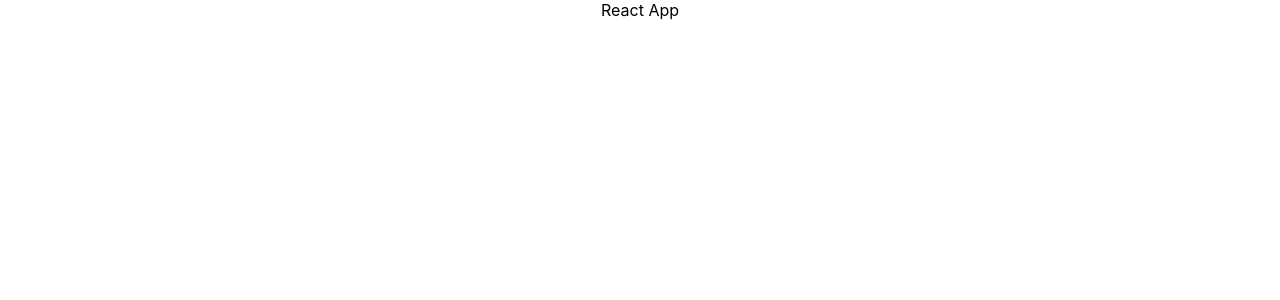
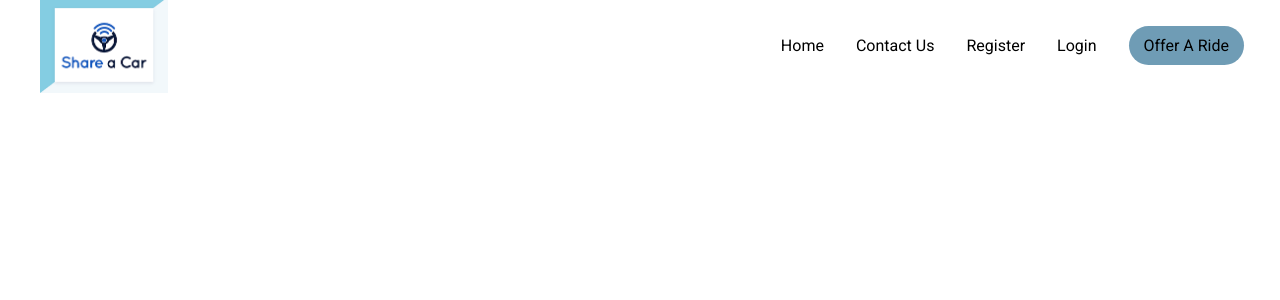
Before and after one commit to Rishita1304/Byteverse_HashItOut, a React (Create React App) app: page / in a window 1280 px wide. Shown: the top 300 px of the page. Built offline with nearby package versions, Linux system fonts and the light colour scheme.

Commit message:
navbar added

```diff
--- a/package.json
+++ b/package.json
@@ -8,6 +8,7 @@
     "@testing-library/user-event": "^13.5.0",
     "react": "^18.2.0",
     "react-dom": "^18.2.0",
+    "react-router-dom": "^6.10.0",
     "react-scripts": "5.0.1",
     "web-vitals": "^2.1.4"
   },
--- a/src/App.js
+++ b/src/App.js
@@ -1,10 +1,13 @@
 import './App.css';
-
+import Navbar from './components/Navbar/Navbar';
+import {BrowserRouter as Router } from 'react-router-dom';
 function App() {
   return (
+    <Router>
     <div className="App">
-      React App
+      <Navbar/>
     </div>
+    </Router>
   );
 }
 
--- /dev/null
+++ b/src/components/Navbar/Navbar.css
@@ -0,0 +1,88 @@
+@import url('https://fonts.googleapis.com/css2?family=Roboto:wght@400;500;700;900&display=swap');
+.navbar{
+    width:100%;
+    height: 70px;
+    background-color: white;
+    display: flex;
+    padding: 10px 40px;
+    align-items: center;
+    justify-content: space-between;
+    position: fixed;
+    font-family: 'Roboto', sans-serif;
+    top: 0;
+}
+.carlogo{
+    height: 12vh;
+}
+.navbar nav{
+    height: 100%;
+    display:flex;
+    align-items: center;
+    margin-right: 60px;
+    justify-content: space-around;
+}
+#search_bar{
+    width: 20rem;
+    padding:15px 5px;
+    text-indent: 20px;
+    outline: none;
+    border: none;
+    background-color: #F5F5F4;
+    /* background-color: rgb(239, 236, 236); */
+}
+#search_bar:focus{
+    background-color: white;
+    /* box-shadow: -1px 1px 1px yellow; */
+
+}
+
+.search_field{
+    display: flex;
+    justify-content: center;
+    align-items: center;
+    border-radius: 20px;
+    border: 1px solid rgb(127, 128, 129);
+}
+.search_field img{
+    width:20px;
+    height: 20px;
+    background-color: rgb(121, 180, 248);
+    padding:13px;
+
+}
+.search_field img:hover{
+    width: 25px;
+    padding:13px 10px;
+
+}
+.link{
+    text-decoration: none;
+    margin:0 1rem;
+    color: black;
+}
+.link:hover{
+    color: #4990b6;
+}
+#offer{
+    background-color: #6f9cb5;
+    color:black;
+    padding: 10px 15px;
+    border-radius: 20px;
+
+
+    moz-transition: all .2s ease-in-out;
+    -o-transition: all .2s ease-in-out;
+    -webkit-transition: all .2s ease-in-out;
+    transition: all .2s ease-in-out;
+
+}
+#offer:hover{
+    background-color: #fcfcfd;
+    color: #6f9cb5;
+
+    background-position: 100% 0;
+    moz-transition: all .2s ease-in-out;
+    -o-transition: all .2s ease-in-out;
+    -webkit-transition: all .2s ease-in-out;
+    transition: all .2s ease-in-out;
+}
--- /dev/null
+++ b/src/components/Navbar/Navbar.js
@@ -0,0 +1,24 @@
+import "./Navbar.css";
+import logo from "../../images/carlogo.png";
+import { Link } from "react-router-dom";
+
+const Navbar = () => {
+
+
+  return (
+    <div className="navbar">
+        <img src={logo} alt="" className="carlogo"/>
+        <nav>
+        <Link to="/" className='link'>Home</Link>
+          <Link to="/contact" className='link'>Contact Us</Link>
+          <Link to="/register" className='link'>Register</Link>
+          <Link to="/login" className='link'>Login</Link>
+          <Link to="/offerARide" className='link' id="offer">Offer A Ride</Link>
+
+
+        </nav>
+    </div>
+  )
+}
+
+export default Navbar
```
Also changed, not shown: src/images/carlogo.png (added), 1 other file (tests, documents, lock files or other folders).
